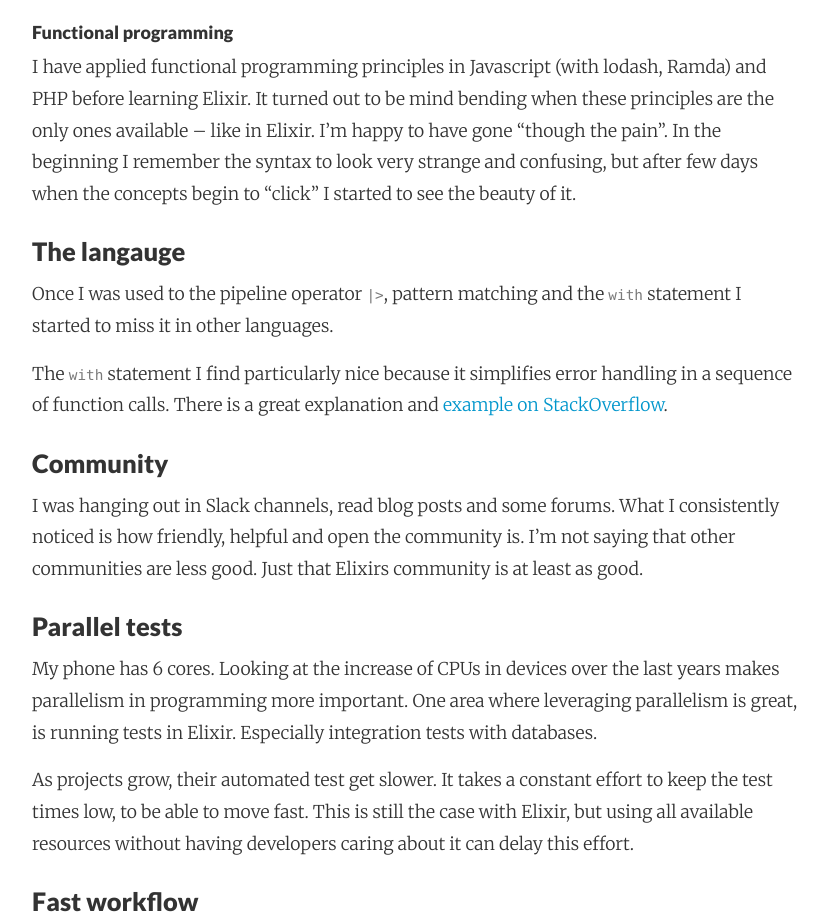
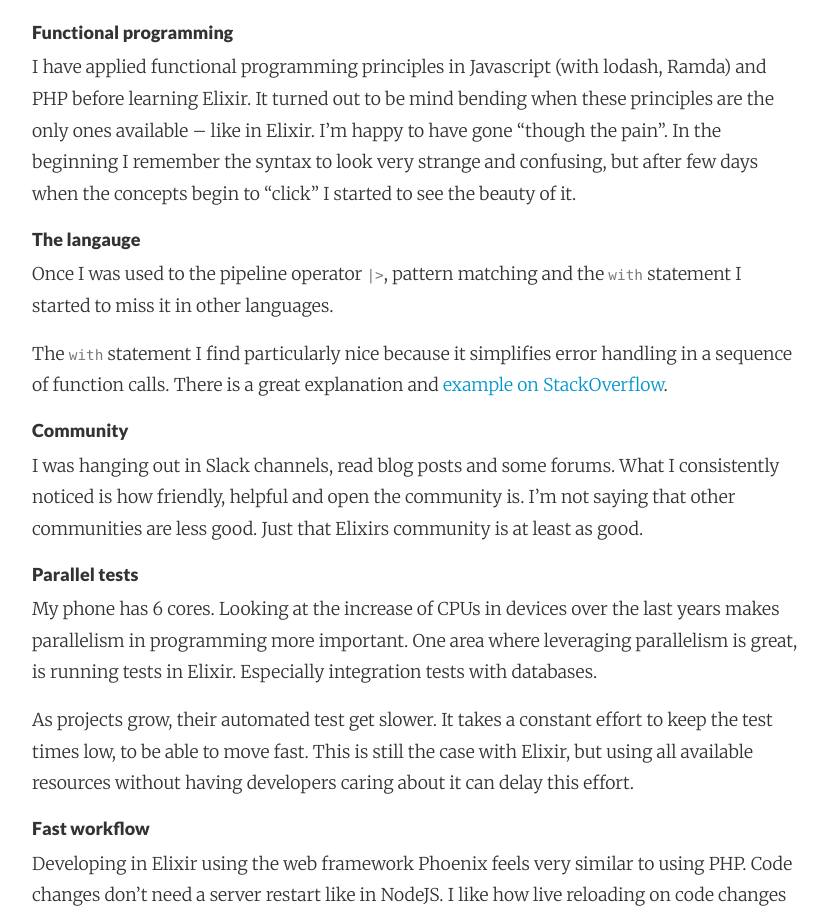
Before and after one commit to adri/adri.github.io, a Jekyll site: the page built from _posts/2017-12-13-learning-elixir-1-year-later.md, in a window 1280 px wide. Shown: the part 3925-4841 px from the top of the page, without its empty margins (224-1051 px from the left). Built offline with Jekyll 4.4.1, drawn with Linux system fonts in a browser that asks for light colours; nearby versions of some CDN libraries; comment, search, counter and statistics services are not loaded.

Commit message:
Autocommit from wiki

```diff
--- a/_posts/2017-12-13-learning-elixir-1-year-later.md
+++ b/_posts/2017-12-13-learning-elixir-1-year-later.md
@@ -82,26 +82,26 @@ There are many small details that I liked. When looking at the whole year I woul
 ##### Functional programming
 I have applied functional programming principles in Javascript (with lodash, Ramda) and PHP before learning Elixir. It turned out to be mind bending when these principles are the only ones available – like in Elixir. I'm happy to have gone "though the pain". In the beginning I remember the syntax to look very strange and confusing, but after few days when the concepts begin to "click" I started to see the beauty of it.
 
-#### The langauge
+##### The langauge
 Once I was used to the pipeline operator `|>`, pattern matching and the `with` statement I started to miss it in other languages.
 
 The `with` statement I find particularly nice because it simplifies error handling in a sequence of function calls. There is a great explanation and [example on StackOverflow](https://stackoverflow.com/questions/34210281/how-to-use-the-with-keyword-in-elixir-and-what-is-it-for).
 
-#### Community
+##### Community
 I was hanging out in Slack channels, read blog posts and some forums. What I consistently noticed is how friendly, helpful and open the community is. I'm not saying that other communities are less good. Just that Elixirs community is at least as good.
 
-#### Parallel tests
+##### Parallel tests
 My phone has 6 cores. Looking at the increase of CPUs in devices over the last years makes parallelism in programming more important. One area where leveraging parallelism is great, is running tests in Elixir. Especially integration tests with databases.
 
 As projects grow, their automated test get slower. It takes a constant effort to keep the test times low, to be able to move fast. This is still the case with Elixir, but using all available resources without having developers caring about it can delay this effort.
 
-#### Fast workflow
+##### Fast workflow
 Developing in Elixir using the web framework Phoenix feels very similar to using PHP. Code changes don't need a server restart like in NodeJS. I like how live reloading on code changes comes out of the box, making the developer experience even better.
 
-#### Dependency management
+##### Dependency management
 Using [Mix](http://elixir-lang.github.io/getting-started/mix-otp/introduction-to-mix.html) with [hex](https://hex.pm/) to install and update library dependencies is a pleasure. It is fast, customisable, reliable and gives helpful instructions in case of conflicts. Especially compared to Composer, a PHP dependency manager, I found this a much better experience. Please don't get me wrong, I still think Composer is a great software and transformed the PHP world a few years ago.
 
-#### Powerful Platform
+##### Powerful Platform
 I'm repeating a bit what I mentioned last year but I still want to stress the importance of running Erlang under the hood. The following comparison shows what I mean:
 
 ![Erlang technology comparison](https://cloud.githubusercontent.com/assets/133832/21369162/f3bbf0aa-c705-11e6-8fb8-5f163eb47cd4.jpg)
@@ -120,15 +120,15 @@ ConCache.get_or_store(:bucket, key, fn() -> compute(key) end)
 ## What I didn't like
 Like with everything, there are some cons. Or I didn't understand enough yet.
 
-#### Erlangs cryptic error messages
+##### Erlangs cryptic error messages
 I have to say that Elixirs error messages are very helpful. More helpful compared to PHP and Javascript. However, Elixir runs on Erlang. Those messages can be sometimes a bit cryptic. Unfortunately (for this blog post) I can't see my production error messages anymore. The last error is too long ago.
 
 [Searching for this](https://www.google.nl/search?&q=elixir+error+messages+cryptic) reveals some error messages like `(ArithmeticError) bad argument in arithmetic expression`. Those I find hard to make sense of. I like that Elixir core devs are contributing to Erlang to improve this: [example](https://github.com/elixir-lang/elixir/issues/6142).
 
-#### IDE support
+##### IDE support
 I've used many editors like VIM, Atom and VSCode. When working with PHP I'm happy with PHPStorm and the features from WebStorm with support for Javascript and other web technologies. With Elixir I feel the experience is not yet on par. The [Elixir plugin for IntelliJ](https://github.com/KronicDeth/intellij-elixir) and [Elixir language server](https://github.com/JakeBecker/elixir-ls) are awesome efforts to improve this though.
 
-#### Code Density
+##### Code Density
 Elixir is a very nice language and it is very expressive. This expressiveness means that code can get dense. Especially when pattern matching is new to someone.
 
 To not step on anyones toes, lets look at some code I wrote last year. It's an exercise on [exercism.io](http://exercism.io). A function that returns whether the first list is a sublist or a superlist of a second list. And if not whether it is equal or unequal to the second list. Here [my solution using pattern matching on function definitions and recursion](http://exercism.io/submissions/4d02217954a84b98aa7533eb52d643f9). This is performant but I find it also hard to see what's happening.
@@ -137,7 +137,7 @@ I felt it was too hard to read for my future self and picked up [an idea from an
 
 My point here is: I like the expressiveness of Elixir. When trying to pack too much information in a piece of code it become too dense though.
 
-#### Deployments
+##### Deployments
 Deployments could be better supported out of the box. The best experience was deploying to Heroku, this works great.
 
 For Picape I could not use Heroku however because I wanted to separate the frontend (running on NodeJS, using next.js) and backend (Elixir/Erlang process) but keep the simplicity of one repository. I ended up with [starting a NodeJS process](https://github.com/adri/picape/blob/master/config/prod.exs#L23-L25) when starting Elixir/Erlang. On Heroku I had issues opening multiple ports and get the forwarding working.
```
